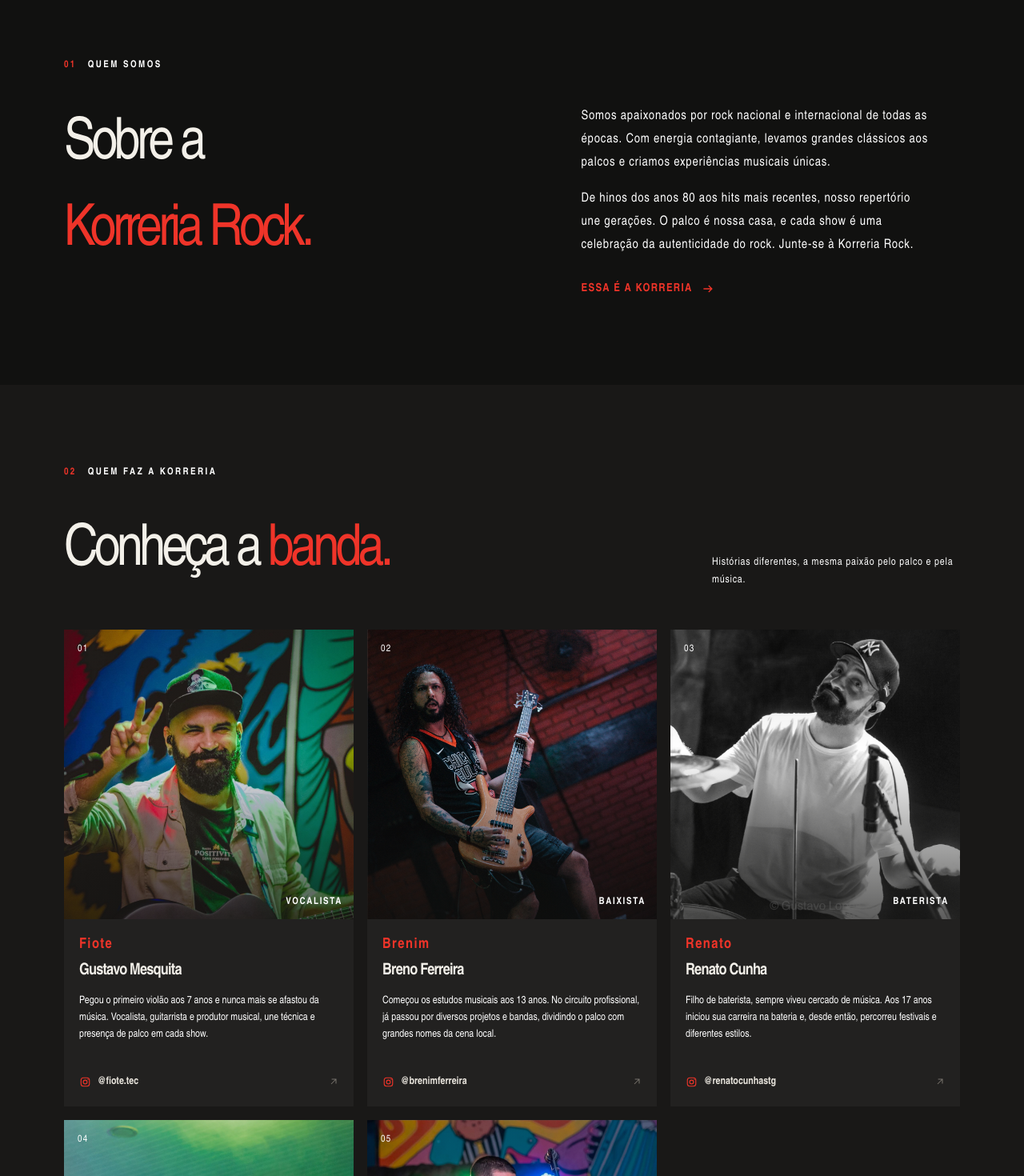
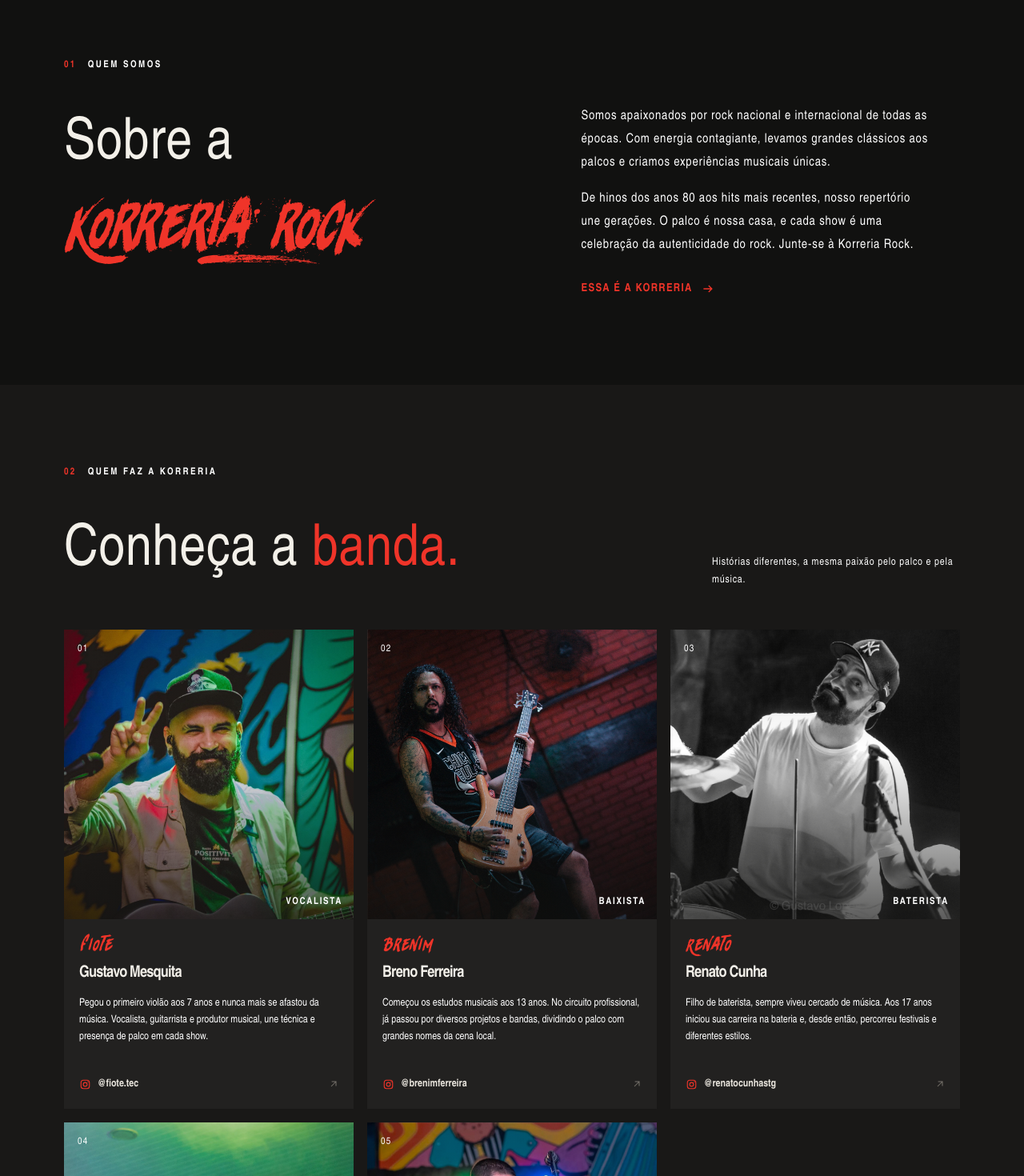
Before and after one commit to gabrielbardock/korreria-rock, a React (Vite) app: page / in a window 1280 px wide. Shown: the part 840-2310 px from the top of the page at 80% size. Built offline with nearby package versions, Linux system fonts and the light colour scheme.

Commit message:
feat(home): add new font rhinos rock

```diff
--- a/src/components/About/About.scss
+++ b/src/components/About/About.scss
@@ -7,10 +7,12 @@
   h2 {
     margin: 0;
     font-size: clamp(43px, 6vw, 72px);
-    letter-spacing: -.065em;
+    letter-spacing: .8px;
 
     span {
       color: $red;
+      font-family: "Rhinos Rock", sans-serif;
+      letter-spacing: .8px;
     }
   }
 }
--- a/src/components/About/About.tsx
+++ b/src/components/About/About.tsx
@@ -6,7 +6,7 @@ function About() {
     <section className="intro section-wrap" id="sobre">
       <div className="section-label"><span>01</span> QUEM SOMOS</div>
       <div className="intro-content">
-        <h2>Sobre a<br /><span>Korreria Rock.</span></h2>
+        <h2>Sobre a<br /><span>korreria rocK</span></h2>
         <div className="intro-text">
           <p>
             Somos apaixonados por rock nacional e internacional de todas as épocas.
--- a/src/components/Agenda/Agenda.scss
+++ b/src/components/Agenda/Agenda.scss
@@ -70,7 +70,7 @@
   h2 {
     margin: 20px 0 0;
     font-size: clamp(42px, 5vw, 62px);
-    letter-spacing: -.065em;
+    letter-spacing: .8px;
 
     span {
       color: $red;
--- a/src/components/Contact/Contact.scss
+++ b/src/components/Contact/Contact.scss
@@ -38,7 +38,7 @@
   h2 {
     margin: 0;
     font-size: clamp(49px, 6.5vw, 78px);
-    letter-spacing: -.065em;
+    letter-spacing: .8px;
 
     span {
       color: $red;
--- a/src/components/Footer/Footer.scss
+++ b/src/components/Footer/Footer.scss
@@ -12,7 +12,6 @@
   justify-content: space-between;
   gap: 20px;
   margin: auto;
-  border-top: 1px solid $line;
 
   > p {
     color: #fff;
--- a/src/components/Footer/Footer.tsx
+++ b/src/components/Footer/Footer.tsx
@@ -1,4 +1,4 @@
-import logo from "../../../assets/logo-branca.png";
+import logo from "../../../assets/logo/logo-branca.png";
 import "./Footer.scss";
 
 function Footer() {
--- a/src/components/Header/Header.tsx
+++ b/src/components/Header/Header.tsx
@@ -1,5 +1,5 @@
 import { useState } from "react";
-import logo from "../../../assets/logo-branca.png";
+import logo from "../../../assets/logo/logo-branca.png";
 import { ArrowIcon } from "../shared/Icons";
 import "./Header.scss";
 
--- a/src/components/Hero/Hero.tsx
+++ b/src/components/Hero/Hero.tsx
@@ -1,4 +1,4 @@
-import logo from "../../../assets/logo-branca.png";
+import logo from "../../../assets/logo/logo-branca.png";
 import { ArrowIcon } from "../shared/Icons";
 import "./Hero.scss";
 
--- a/src/components/Members/Members.scss
+++ b/src/components/Members/Members.scss
@@ -20,7 +20,7 @@
   h2 {
     margin: 0;
     font-size: clamp(43px, 6vw, 72px);
-    letter-spacing: -.065em;
+    letter-spacing: .8px;
 
     span {
       color: $red;
@@ -111,8 +111,9 @@
 .member-nickname {
   margin: 0 0 4px;
   color: $red;
-  font-size: 18px;
-  font-weight: 700;
+  font-family: "Rhinos Rock", sans-serif;
+  font-size: 20px;
+  font-weight: 400;
   letter-spacing: .08em;
 }
 
--- a/src/data/members.ts
+++ b/src/data/members.ts
@@ -45,7 +45,7 @@ export const members: BandMember[] = [
   {
     role: "Guitarrista",
     name: "Vinicius Carilo",
-    nickname: "Bebezão",
+    nickname: "Bebezao",
     bio: "Começou a estudar guitarra aos 7 anos. Hoje também é professor de música e luthier, levando sua experiência técnica a diferentes projetos da cena.",
     instagram: "viniciuscarilo",
     photo: bebezaoPhoto,
--- a/src/styles/global.scss
+++ b/src/styles/global.scss
@@ -1,4 +1,12 @@
 @use "./variables" as *;
+
+@font-face {
+  font-family: "Rhinos Rock";
+  src: url("../../assets/fonts/rhinos-rocks.ttf") format("truetype");
+  font-style: normal;
+  font-weight: 400;
+  font-display: swap;
+}
 
 :root {
   font-family: $font-family;
```
Also changed, not shown: assets/fonts/rhinos-rocks.ttf (added), assets/logo/logo-branca.png (renamed from assets/logo-branca.png).
